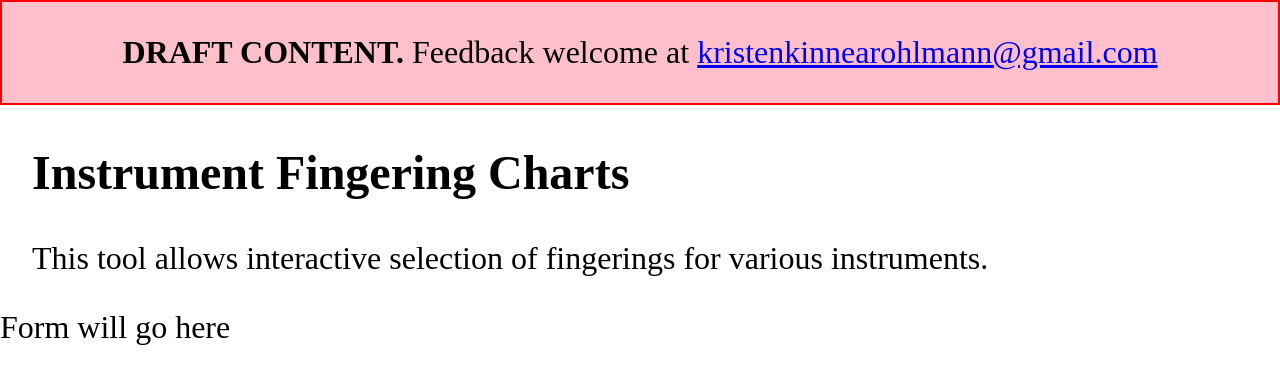
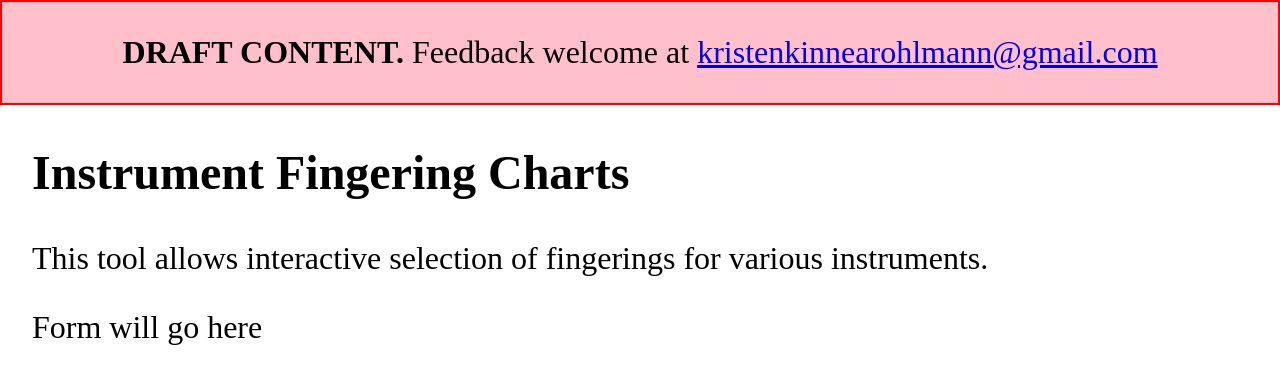
Before and after one commit to kristenkinnearohlmann/instrument-fingering-charts, a SvelteKit app: page / in a window 1280 px wide. Shown: the top 384 px of the page. Built offline with nearby package versions, Linux system fonts and the light colour scheme.

Commit message:
Add style to form component

```diff
--- a/src/components/SelectionForm.svelte
+++ b/src/components/SelectionForm.svelte
@@ -1,7 +1,14 @@
 <script></script>
 
-<div>
-	<p>Form will go here</p>
-</div>
+<main>
+	<div>
+		<p>Form will go here</p>
+	</div>
+</main>
 
-<style></style>
+<style>
+	main {
+		margin: 0 auto;
+		width: 95%;
+	}
+</style>
```
